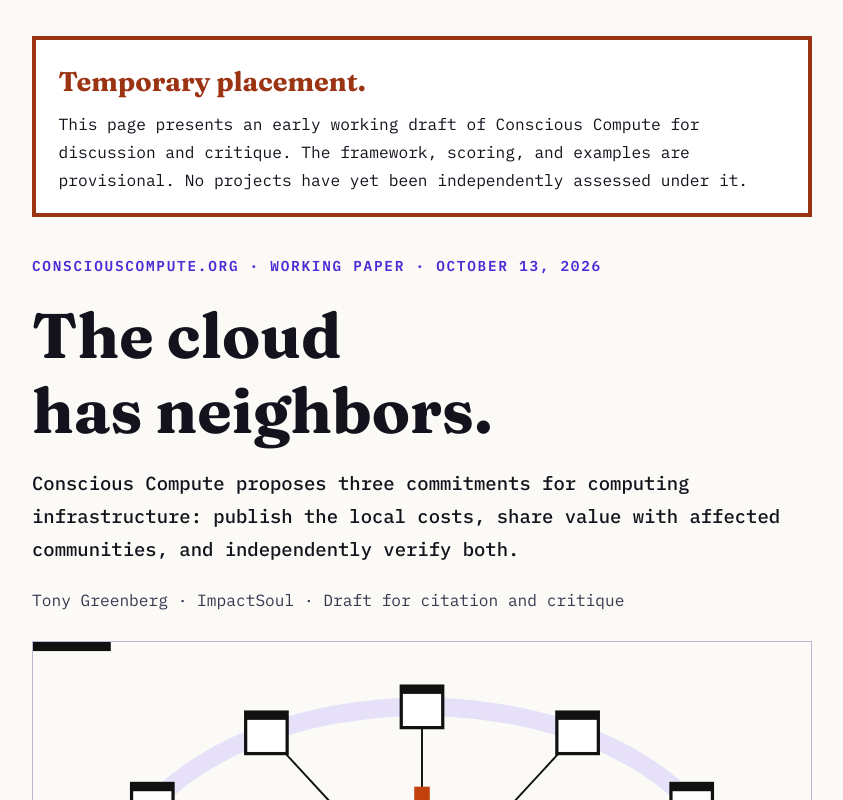
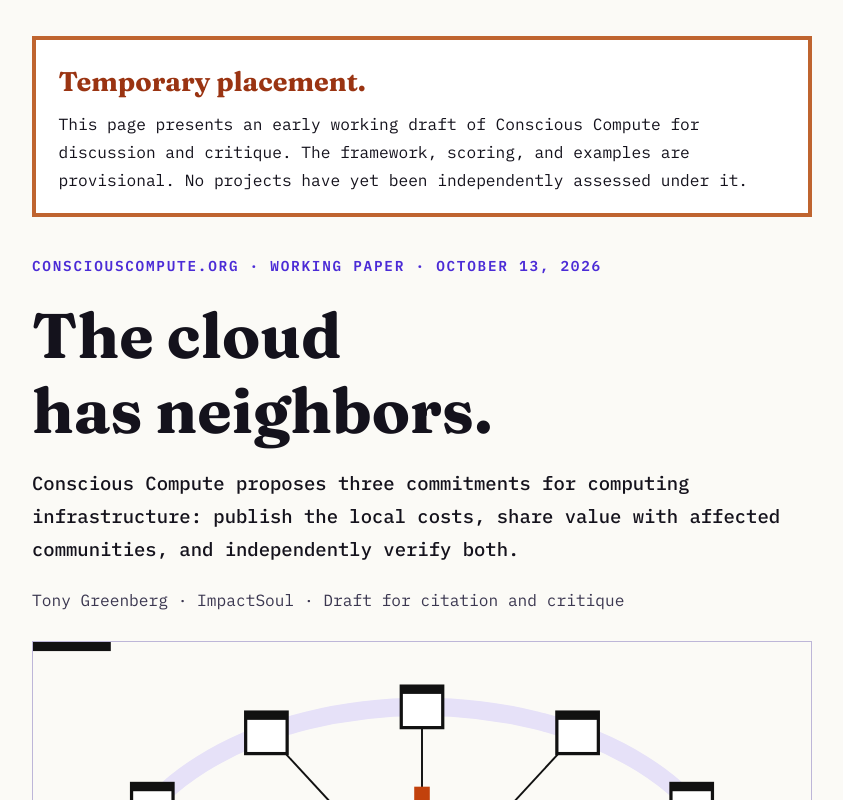
Before and after one commit to RRTONY/consciouscompute, a Next.js app: page / in a window 1280 px wide. Shown: the top 800 px of the page, without its empty margins (218-1061 px from the left). Built offline with nearby package versions, Linux system fonts and the light colour scheme.

Commit message:
Use warm orange border on Temporary placement notice only [by Tony Greenberg]

```diff
--- a/src/app/page.tsx
+++ b/src/app/page.tsx
@@ -71,7 +71,7 @@
 export default function Home() {
   return (
     <main className="mx-auto max-w-184 pt-6 pb-16 pl-[max(16px,env(safe-area-inset-left))] pr-[max(16px,env(safe-area-inset-right))] sm:pt-8 sm:pb-20 sm:pl-[max(24px,env(safe-area-inset-left))] sm:pr-[max(24px,env(safe-area-inset-right))]">
-      <aside role="note" aria-label="Temporary placement" className="mb-6 border-4 border-rust bg-white px-4 py-3 sm:px-5 sm:py-4 text-[0.9rem] sm:mb-8">
+      <aside role="note" aria-label="Temporary placement" className="mb-6 border-4 border-notice-border bg-white px-4 py-3 sm:px-5 sm:py-4 text-[0.9rem] sm:mb-8">
         <p className="mb-1 font-serif text-[1.3rem] font-bold text-rust sm:text-[1.5rem]">Temporary placement.</p>
         This page presents an early working draft of Conscious Compute for discussion and critique. The framework, scoring, and examples are provisional. No projects have yet been independently assessed under it.
       </aside>
```
